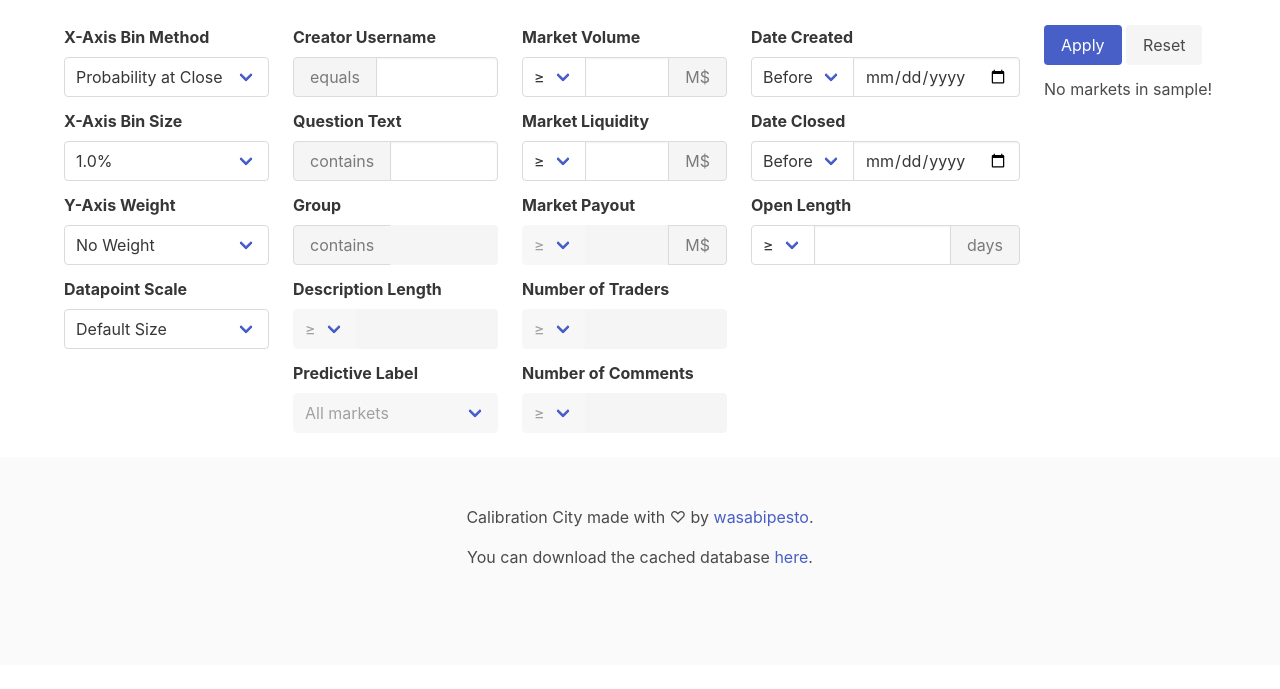
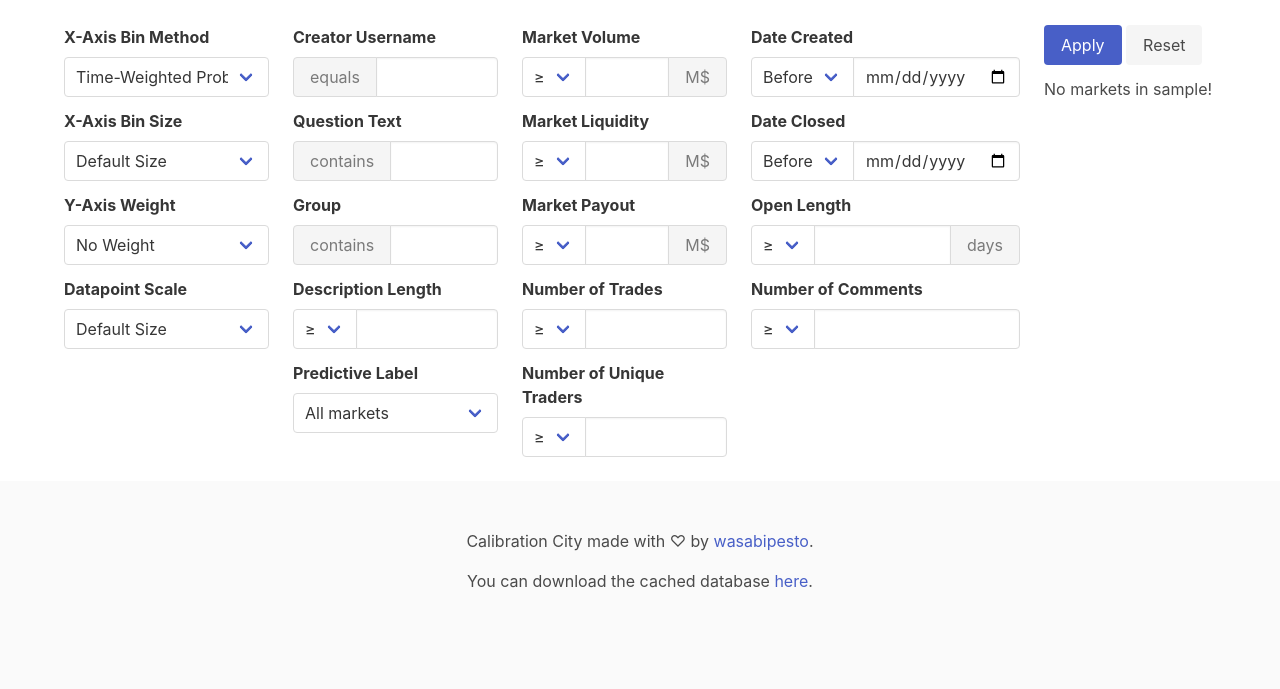
Before and after one commit to wasabipesto/calibration-site, a Flask app: page /manifold in a window 1280 px wide. Shown: the part 449-1138 px from the top of the page. Before the commit the page ends 1013 px from the top, so only its background shows below. Run offline with Flask 3, Linux system fonts and the light colour scheme; data that the repository does not hold is empty; some libraries are stand-ins or nearby versions.

Commit message:
advanced market info

```diff
--- a/app.py
+++ b/app.py
@@ -28,6 +28,18 @@ class Market(BaseModel):
     date_resolved = pw.DateTimeField()
     prob_resolved = pw.DecimalField()
     prob_at_close = pw.DecimalField()
+    group_text = pw.CharField(null=True)
+    is_predictive = pw.BooleanField()
+    payout = pw.IntegerField()
+    description_length = pw.IntegerField()
+    num_trades = pw.IntegerField()
+    num_traders = pw.IntegerField()
+    num_comments = pw.IntegerField()
+    num_commenters = pw.IntegerField()
+    prob_at_q1 = pw.DecimalField()
+    prob_at_q2 = pw.DecimalField()
+    prob_at_q3 = pw.DecimalField()
+    prob_time_weighted = pw.DecimalField()
 
 app = Flask(__name__)
 scheduler = BackgroundScheduler()
@@ -39,19 +51,20 @@ if not Market.table_exists():
     db.create_tables([Market])
 
 def get_all_markets():
-    collection='markets'
     limit = 1000
     last = None
     data = []
     while True:
         if last:
             response = requests.get(
-                'https://manifold.markets/api/v0/'+collection+'?limit='+str(limit)
-                +'&before='+str(last)
+                'https://manifold.markets/api/v0/markets'+
+                '?limit='+str(limit)+
+                '&before='+str(last)
                 ).json()
         else:
             response = requests.get(
-                'https://manifold.markets/api/v0/'+collection+'?limit='+str(limit)
+                'https://manifold.markets/api/v0/markets'+
+                '?limit='+str(limit)
                 ).json()
         if len(response):
             data += response
@@ -65,10 +78,41 @@ def get_full_market(market_id):
         'https://manifold.markets/api/v0/market/'+market_id
         ).json()
 
-def get_timestamp(market, attr):
+def get_market_comments(market_id):
+    return requests.get(
+        'https://manifold.markets/api/v0/comments'+
+            '?contractId='+market_id
+            ).json()
+
+def get_market_bets(market_id):
+    limit = 1000
+    last = None
+    data = []
+    while True:
+        if last:
+            response = requests.get(
+                'https://manifold.markets/api/v0/bets'+
+                '?contractId='+market_id+
+                '&limit='+str(limit)+
+                '&before='+str(last)
+                ).json()
+        else:
+            response = requests.get(
+                'https://manifold.markets/api/v0/bets'+
+                '?contractId='+market_id+
+                '&limit='+str(limit)
+                ).json()
+        if len(response):
+            data += response
+            last = response[len(response)-1]['id']
+        if len(response) < limit:
+            break
+    return data
+
+def get_ts(item, attr):
     return datetime.utcfromtimestamp(
         min(int(
-            market.get(attr)
+            item.get(attr)
         )/1000,253401772800)
     )
 
@@ -89,8 +133,92 @@ def get_prob_resolved(market):
 def get_prob_at_close(market):
     return market['probability']
 
+def clean_bets(market, bets):
+    # add items for market creation and close
+    if len(bets):
+        bets_clean = [{
+            'timestamp': get_ts(market, 'createdTime'),
+            'prob_before': None,
+            'prob_after': bets[0]['probBefore'],
+        },{
+            'timestamp': get_ts(market, 'closeTime'),
+            'prob_before': bets[len(bets)-1]['probAfter'],
+            'prob_after': None,
+        }]
+        # copy in all bets
+        for bet in bets:
+            bets_clean.append({
+                'timestamp': get_ts(bet, 'createdTime'),
+                'prob_before': bet['probBefore'],
+                'prob_after': bet['probAfter'],
+            })
+        return sorted(bets_clean, key=lambda k: k['timestamp'])
+    else:
+        # megamind face: no bets?
+        # ^ this joke is over a year old and still funny
+        return [{
+            'timestamp': get_ts(market, 'createdTime'),
+            'prob_before': None,
+            'prob_after': market['probability'],
+        },{
+            'timestamp': get_ts(market, 'closeTime'),
+            'prob_before': market['probability'],
+            'prob_after': None,
+        }]
+
+def get_prob_at_pct(bets, percent):
+    timestamp = bets[0]['timestamp'] + (bets[len(bets)-1]['timestamp']-bets[0]['timestamp'])*percent
+    for bet in bets:
+        if bet['timestamp'] > timestamp:
+            return bet['prob_before']
+
+def get_prob_time_weighted(bets):
+    prob_weighted = 0
+    for bet in bets[1:]:
+        prob_weighted += bet['prob_before'] * (bet['timestamp']-bets[bets.index(bet)-1]['timestamp']).total_seconds()
+    return prob_weighted / (bets[len(bets)-1]['timestamp']-bets[0]['timestamp']).total_seconds()
+
 def get_open_days(market):
-    return (get_timestamp(market, 'closeTime')-get_timestamp(market, 'createdTime')).days
+    return (get_ts(market, 'closeTime')-get_ts(market, 'createdTime')).days
+
+def get_description_length(market):
+    return len(market['textDescription'])
+
+def get_group_text(market):
+    return str(market.get('groupSlugs'))
+
+def get_is_predictive(market):
+    if market.get('groupSlugs') and 'nonpredictive' in market.get('groupSlugs'):
+        return False
+    else:
+        return True
+
+def get_payout(market, bets):
+    positions = {
+        'YES': 0,
+        'NO': 0,
+    }
+    # collate positions
+    for bet in bets:
+        positions[bet['outcome']] += bet['shares']
+    # calculate payout
+    if market['resolution'] in positions.keys():
+        return positions[market['resolution']]
+    else:
+        return positions['YES'] * market['resolutionProbability'] + positions['NO'] * (1-market['resolutionProbability'])
+
+
+def get_num_trades(bets):
+    return len(bets)
+
+def get_num_traders(bets):
+    return len(set([i['userId'] for i in bets]))
+
+def get_num_comments(comments):
+    return len(comments)
+
+def get_num_commenters(comments):
+    return len(set([i['userId'] for i in comments]))
 
 def refresh_data():
     print('Starting cache refresh...')
@@ -99,7 +227,7 @@ def refresh_data():
     # download litemarkets
     markets_raw = get_all_markets()
     # download list of all saved IDs
-    cached_ids = [market['manifold_id'] for market in Market.select(Market.manifold_id).dicts().iterator()]
+    cached_ids = [market['manifold_id'] for market in Market.select(Market.manifold_id).dicts()]
     print('Updated cache in', (datetime.now()-ts0).seconds, 'seconds.')
 
     print('Starting data download...')
@@ -113,20 +241,36 @@ def refresh_data():
             market.get('outcomeType') == 'BINARY' and \
             not market.get('resolution') == 'CANCEL' and \
             not market['id'] in cached_ids:
-            #fmarket = get_full_market(market['id'])
+            # download all details
+            full_market = get_full_market(market['id'])
+            comments = get_market_comments(market['id'])
+            bets = get_market_bets(market['id'])
+            # save data
             newly_resolved_markets.append({
                 'manifold_id': market['id'],
                 'manifold_url': market['url'],
                 'question_text': market['question'],
                 'creator_username': market['creatorUsername'],
-                'date_created': get_timestamp(market, 'createdTime'),
-                'date_closed': get_timestamp(market, 'closeTime'),
+                'date_created': get_ts(market, 'createdTime'),
+                'date_closed': get_ts(market, 'closeTime'),
                 'open_days': get_open_days(market),
                 'volume': market['volume'],
                 'liquidity': market['totalLiquidity'],
-                'date_resolved': get_timestamp(market, 'resolutionTime'),
+                'date_resolved': get_ts(market, 'resolutionTime'),
                 'prob_resolved': get_prob_resolved(market),
                 'prob_at_close': get_prob_at_close(market),
+                'group_text': get_group_text(full_market),
+                'is_predictive': get_is_predictive(full_market),
+                'payout': get_payout(market, bets),
+                'description_length': get_description_length(full_market),
+                'num_trades': get_num_trades(bets),
+                'num_traders': get_num_traders(bets),
+                'num_comments': get_num_comments(comments),
+                'num_commenters': get_num_commenters(comments),
+                'prob_at_q1': get_prob_at_pct(clean_bets(market, bets), 0.25),
+                'prob_at_q2': get_prob_at_pct(clean_bets(market, bets), 0.50),
+                'prob_at_q3': get_prob_at_pct(clean_bets(market, bets), 0.75),
+                'prob_time_weighted': get_prob_time_weighted(clean_bets(market, bets)),
             })
     print('Downloaded all data in', (datetime.now()-ts0).seconds, 'seconds.')
 
@@ -156,7 +300,7 @@ def download_db():
 def index_manifold():
     return render_template('manifold.html')
 
-def filter_numeric_gtlt(markets, request, attr):
+def filter_gtlt(markets, request, attr):
     if request.form.get(attr+'_val') and request.form.get(attr+'_mod'):
         if request.form.get(attr+'_mod') == 'gt':
             markets = markets.where(getattr(Market, attr) >= request.form.get(attr+'_val'))
@@ -165,13 +309,21 @@ def filter_numeric_gtlt(markets, request, attr):
     #print(str(len(markets))+' markets remaining after '+attr+' filter.')
     return markets
 
-def filter_text_equals(markets, request, attr):
+def filter_predictive(markets, request, attr):
+    if request.form.get(attr) == 'predictive':
+        markets = markets.where(getattr(Market, attr) == True)
+    elif request.form.get(attr) == 'nonpredictive':
+        markets = markets.where(getattr(Market, attr) == False)
+    #print(str(len(markets))+' markets remaining after '+attr+' filter.')
+    return markets
+
+def filter_equals(markets, request, attr):
     if request.form.get(attr):
         markets = markets.where(getattr(Market, attr) == request.form.get(attr))
     #print(str(len(markets))+' markets remaining after '+attr+' filter.')
     return markets
 
-def filter_text_conatins(markets, request, attr):
+def filter_conatins(markets, request, attr):
     if request.form.get(attr):
         markets = markets.where(getattr(Market, attr).contains(request.form.get(attr)))
     #print(str(len(markets))+' markets remaining after '+attr+' filter.')
@@ -202,20 +354,23 @@ def get_data():
     markets = Market.select()
 
     # filter by each criterion
-    #markets = filter_bool(markets, request, 'is_predictive')
-    markets = filter_text_equals(markets, request, 'creator_username')
-    markets = filter_text_conatins(markets, request, 'question_text')
-    #markets = filter_text_conatins(markets, request, 'group_string')
-    markets = filter_numeric_gtlt(markets, request, 'volume')
-    markets = filter_numeric_gtlt(markets, request, 'liquidity')
-    #markets = filter_numeric_gtlt(markets, request, 'payout')
-    #markets = filter_numeric_gtlt(markets, request, 'num_traders')
-    #markets = filter_numeric_gtlt(markets, request, 'num_comments')
-    markets = filter_numeric_gtlt(markets, request, 'date_created')
-    markets = filter_numeric_gtlt(markets, request, 'date_closed')
-    markets = filter_numeric_gtlt(markets, request, 'open_days')
+    markets = filter_equals(markets, request, 'creator_username')
+    markets = filter_conatins(markets, request, 'question_text')
+    markets = filter_conatins(markets, request, 'group_text')
+    markets = filter_gtlt(markets, request, 'description_length')
+    markets = filter_predictive(markets, request, 'is_predictive')
+    markets = filter_gtlt(markets, request, 'volume')
+    markets = filter_gtlt(markets, request, 'liquidity')
+    markets = filter_gtlt(markets, request, 'payout')
+    markets = filter_gtlt(markets, request, 'num_trades')
+    markets = filter_gtlt(markets, request, 'num_traders')
+    markets = filter_gtlt(markets, request, 'date_created')
+    markets = filter_gtlt(markets, request, 'date_closed')
+    markets = filter_gtlt(markets, request, 'open_days')
+    markets = filter_gtlt(markets, request, 'num_comments')
 
-    if len(markets) == 0:
+    num_markets_total = len(markets)
+    if num_markets_total == 0:
         return jsonify({
             'status': 'error',
             'error_description': 'No markets in sample!',
@@ -226,12 +381,18 @@ def get_data():
         'prob_at_close': {
             'xlabel': 'Probability at Close',
         },
-        #'prob_at_midpoint': {
-        #    'xlabel': 'Probability at Midpoint',
-        #},
-        #'prob_time_weighted': {
-        #    'xlabel': 'Time-Weighted Probability',
-        #},
+        'prob_at_q1': {
+            'xlabel': 'Probability at 25%',
+        },
+        'prob_at_q2': {
+            'xlabel': 'Probability at Midpoint',
+        },
+        'prob_at_q3': {
+            'xlabel': 'Probability at 75%',
+        },
+        'prob_time_weighted': {
+            'xlabel': 'Time-Weighted Probability',
+        },
     }
     if request.form.get('xbin_modifier') in xbin_data.keys():
         xaxis_attr = request.form.get('xbin_modifier')
@@ -246,25 +407,41 @@ def get_data():
         'volume': {
             'ylabel': 'Resolution Value, Weighted by Volume',
         },
-        #'payout': {
-        #    'ylabel': 'Resolution Value, Weighted by Payout',
-        #},
-        #'traders': {
-        #    'ylabel': 'Resolution Value, Weighted by Traders',
-        #},
+        'payout': {
+            'ylabel': 'Resolution Value, Weighted by Payout',
+        },
+        'num_traders': {
+            'ylabel': 'Resolution Value, Weighted by Traders',
+        },
     }
     if request.form.get('ybin_modifier') in ybin_data.keys():
         yaxis_attr = request.form.get('ybin_modifier')
     else:
         yaxis_attr = 'none'
 
-    if request.form.get('point_modifier') in [
-        'none',
-        'count',
-        'volume',
-        #'payout',
-        #'traders'
-    ]:
+    point_data = {
+        'none': {
+            'prefix': '',
+            'postfix': '',
+        },
+        'count': {
+            'prefix': '',
+            'postfix': ' markets',
+        },
+        'volume': {
+            'prefix': 'M$',
+            'postfix': ' volume',
+        },
+        'payout': {
+            'prefix': 'M$',
+            'postfix': ' payout',
+        },
+        'num_traders': {
+            'prefix': '',
+            'postfix': ' traders',
+        },
+    }
+    if request.form.get('point_modifier') in point_data.keys():
         point_attr = request.form.get('point_modifier')
     else:
         point_attr = 'none'
@@ -275,7 +452,7 @@ def get_data():
         round(float(request.form.get('xbin_size')),3) in [round(i,3) for i in np.arange(0.005, 1, 0.005)]:
         xbin_size = round(float(request.form.get('xbin_size')),3)
     else:
-        xbin_size = 0.01
+        xbin_size = np.clip(np.ceil(20 / num_markets_total / 0.005) * 0.005, 0.01, 0.1)
     xb = xbin_size/2
     while xb < 1:
         xbins.update({round(xb,4):{'forecast':[],'resolved':[],'yaxis_weight':[],'point_weight':[]}})
@@ -296,7 +473,7 @@ def get_data():
         if point_attr in ['none', 'count']:
             xbins[xb]['point_weight'].append(1)
         else:
-            xbins[xb]['point_weight'].append(yaxis_weight)
+            xbins[xb]['point_weight'].append(market[point_attr])
 
     # assemble data to return
     data = {
@@ -308,7 +485,7 @@ def get_data():
         'ylabel': ybin_data[yaxis_attr]['ylabel'],
         'point_size': [],
         'point_desc': [],
-        'num_markets_total': 0,
+        'num_markets_total': num_markets_total,
         'brier_score': 0,
     }
 
@@ -337,9 +514,8 @@ def get_data():
             else:
                 sum_attr = sum([xb['point_weight'][i] for i in range(len(xb['resolved']))])
                 data['point_size'].append(sum_attr)
-                data['point_desc'].append('M$'+str(sum_attr)+' '+point_attr)
-            # save other misc data
-            data['num_markets_total'] += len(xb['resolved'])
+                data['point_desc'].append(point_data[point_attr]['prefix']+str(sum_attr)+point_data[point_attr]['postfix'])
+
 
     # save final brier score
     data['brier_score'] = round(brier_cumsum / brier_weight, 4)
@@ -353,7 +529,7 @@ if __name__ == "__main__":
     print('App started.')
     scheduler.add_job(
         refresh_data, 'interval', minutes=60,
-        start_date=(datetime.now()+timedelta(seconds=30))
+        start_date=(datetime.now()+timedelta(seconds=10))
         )
     scheduler.start()
     serve(app, listen='*:80')
--- a/templates/manifold.html
+++ b/templates/manifold.html
@@ -24,9 +24,11 @@
               <div class="control is-expanded">
                 <div class="select is-fullwidth">
                   <select name="xbin_modifier" id="xbin_modifier">
-                    <option value="prob_at_close" selected>Probability at Close</option>
-                    <option value="prob_at_midpoint" disabled>Probability at Midpoint</option>
-                    <option value="prob_time_weighted" disabled>Time-Weighted Probability</option>
+                    <option value="prob_time_weighted">Time-Weighted Probability</option>
+                    <option value="prob_at_q1">Probability at 25%</option>
+                    <option value="prob_at_q2">Probability at Midpoint</option>
+                    <option value="prob_at_q3">Probability at 75%</option>
+                    <option value="prob_at_close">Probability at Close</option>
                   </select>
                 </div>
               </div>
@@ -36,19 +38,18 @@
               <div class="control is-expanded">
                 <div class="select is-fullwidth">
                   <select name="xbin_size" id="xbin_size">
+                    <option value="0" selected>Default Size</option>
                     <option value="0.005">0.5%</option>
-                    <option value="0.010" selected>1.0%</option>
+                    <option value="0.010">1.0%</option>
                     <option value="0.015">1.5%</option>
                     <option value="0.020">2.0%</option>
                     <option value="0.025">2.5%</option>
                     <option value="0.030">3.0%</option>
                     <option value="0.040">4.0%</option>
                     <option value="0.050">5.0%</option>
-                    <option value="0.060">6.0%</option>
-                    <option value="0.070">7.0%</option>
-                    <option value="0.080">8.0%</option>
-                    <option value="0.090">9.0%</option>
+                    <option value="0.075">7.5%</option>
                     <option value="0.100">10%</option>
+                    <option value="0.150">15%</option>
                   </select>
                 </div>
               </div>
@@ -60,8 +61,8 @@
                   <select name="ybin_modifier" id="ybin_modifier">
                     <option value="none" selected>No Weight</option>
                     <option value="volume">Weight by Volume</option>
-                    <option value="payout" disabled>Weight by Payout</option>
-                    <option value="traders" disabled>Weight by Traders</option>
+                    <option value="payout">Weight by Payout</option>
+                    <option value="num_traders">Weight by Traders</option>
                   </select>
                 </div>
               </div>
@@ -74,8 +75,8 @@
                     <option value="none" selected>Default Size</option>
                     <option value="count">Scale by Number of Markets</option>
                     <option value="volume">Scale by Total Volume</option>
-                    <option value="payout" disabled>Scale by Total Payout</option>
-                    <option value="traders" disabled>Scale by Total Traders</option>
+                    <option value="payout">Scale by Total Payout</option>
+                    <option value="num_traders">Scale by Total Traders</option>
                   </select>
                 </div>
               </div>
@@ -106,31 +107,31 @@
                 <a class="button is-static">contains</a>
               </p>
               <div class="control">
-                <input class="input" type="text" name="group_text" id="group_text" disabled />
+                <input class="input" type="text" name="group_text" id="group_text" />
               </div>
             </div>
             <label class="label" for="description_length_val">Description Length</label>
             <div class="field has-addons">
               <p class="control">
                 <span class="select">
-                  <select id="description_length_mod" disabled>
+                  <select id="description_length_mod">
                     <option value="gt">≥</option>
                     <option value="lt">≤</option>
                   </select>
                 </span>
               </p>
               <div class="control">
-                <input class="input" type="number" name="description_length_val" id="description_length_val" disabled />
+                <input class="input" type="number" name="description_length_val" id="description_length_val" />
               </div>
             </div>
             <label class="label" for="is_predictive">Predictive Label</label>
             <div class="field">
               <div class="control is-expanded">
                 <div class="select is-fullwidth">
-                  <select name="is_predictive" id="is_predictive" disabled>
+                  <select name="is_predictive" id="is_predictive">
                     <option value="all" selected>All markets</option>
-                    <option value="predictive">Predictive only</option>
-                    <option value="nonpredictive">Non-predictive only</option>
+                    <option value="predictive">Exclude non-predictive</option>
+                    <option value="nonpredictive">Only non-predictive</option>
                   </select>
                 </div>
               </div>
@@ -175,45 +176,45 @@
             <div class="field has-addons">
               <p class="control">
                 <span class="select">
-                  <select id="payout_mod" disabled>
+                  <select id="payout_mod">
                     <option value="gt">≥</option>
                     <option value="lt">≤</option>
                   </select>
                 </span>
               </p>
               <div class="control">
-                <input class="input" type="number" name="payout_val" id="payout_val" disabled />
+                <input class="input" type="number" name="payout_val" id="payout_val" />
               </div>
               <p class="control">
                 <a class="button is-static">M$</a>
               </p>
             </div>
-            <label class="label" for="num_traders_val">Number of Traders</label>
+            <label class="label" for="num_trades_val">Number of Trades</label>
             <div class="field has-addons">
               <p class="control">
                 <span class="select">
-                  <select id="num_traders_mod" disabled>
+                  <select id="num_trades_mod">
                     <option value="gt">≥</option>
                     <option value="lt">≤</option>
                   </select>
                 </span>
               </p>
               <div class="control">
-                <input class="input" type="number" name="num_traders_val" id="num_traders_val" disabled />
+                <input class="input" type="number" name="num_trades_val" id="num_trades_val" />
               </div>
             </div>
-            <label class="label" for="num_comments_val">Number of Comments</label>
+            <label class="label" for="num_traders_val">Number of Unique Traders</label>
             <div class="field has-addons">
               <p class="control">
                 <span class="select">
-                  <select id="num_comments_mod" disabled>
+                  <select id="num_traders_mod">
                     <option value="gt">≥</option>
                     <option value="lt">≤</option>
                   </select>
                 </span>
               </p>
               <div class="control">
-                <input class="input" type="number" name="num_comments_val" id="num_comments_val" disabled />
+                <input class="input" type="number" name="num_traders_val" id="num_traders_val" />
               </div>
             </div>
           </div>
@@ -263,6 +264,20 @@
                 <a class="button is-static">days</a>
               </p>
             </div>
+            <label class="label" for="num_comments_val">Number of Comments</label>
+            <div class="field has-addons">
+              <p class="control">
+                <span class="select">
+                  <select id="num_comments_mod">
+                    <option value="gt">≥</option>
+                    <option value="lt">≤</option>
+                  </select>
+                </span>
+              </p>
+              <div class="control">
+                <input class="input" type="number" name="num_comments_val" id="num_comments_val" />
+              </div>
+            </div>
           </div>
           <div class="column is-2">
             <div class="field">
@@ -291,26 +306,30 @@
           'xbin_size',
           'ybin_modifier',
           'point_modifier',
-          'is_predictive',
           'creator_username',
           'question_text',
           'group_text',
+          'description_length_val',
+          'description_length_mod',
+          'is_predictive',
           'volume_val',
           'volume_mod',
           'liquidity_val',
           'liquidity_mod',
           'payout_val',
           'payout_mod',
+          'num_trades_val',
+          'num_trades_mod',
           'num_traders_val',
           'num_traders_mod',
-          'num_comments_val',
-          'num_comments_mod',
           'date_created_val',
           'date_created_mod',
           'date_closed_val',
           'date_closed_mod',
           'open_days_val',
           'open_days_mod',
+          'num_comments_val',
+          'num_comments_mod',
         ]
 
         const bodyParams = new URLSearchParams()
```
Also changed, not shown: README.md.
